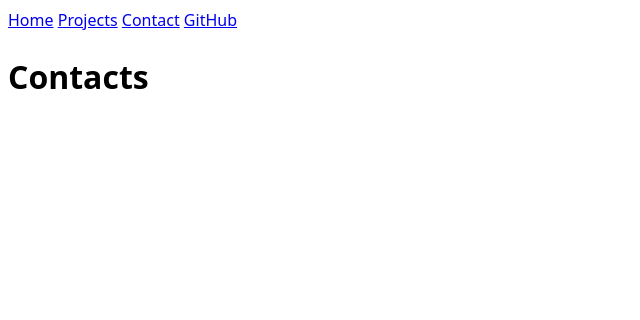
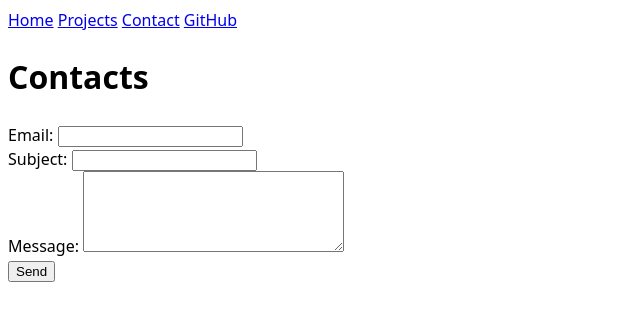
Before and after one commit to marija-vukic/portfolio, a plain HTML site: page contact/index.html in a window 1280 px wide. Shown: the whole page, without its empty margins (0-640 px from the left). Drawn offline with Linux system fonts and the light colour scheme.

Commit message:
Update index.html

```diff
--- a/contact/index.html
+++ b/contact/index.html
@@ -14,5 +14,18 @@
         <a href="https://github.com/marija-vukic/" target="_blank">GitHub</a>
     </nav>
     <h1>Contacts</h1>
+
+    <form action="mailto:mvukic@ucsd.edu" method="POST" enctype="text/plain">
+        <label for="email">Email:</label>
+        <input id="email" name="email" type="email" required> <br>
+
+        <label for="subject">Subject:</label>
+        <input id="subject" name="subject" type="text" required> <br>
+
+        <label for="body">Message:</label>
+        <textarea id="body" name="body" rows="5" cols="30" required></textarea> <br>
+
+        <button>Send</button>
+    </form>
 </body>
 </html>
```
